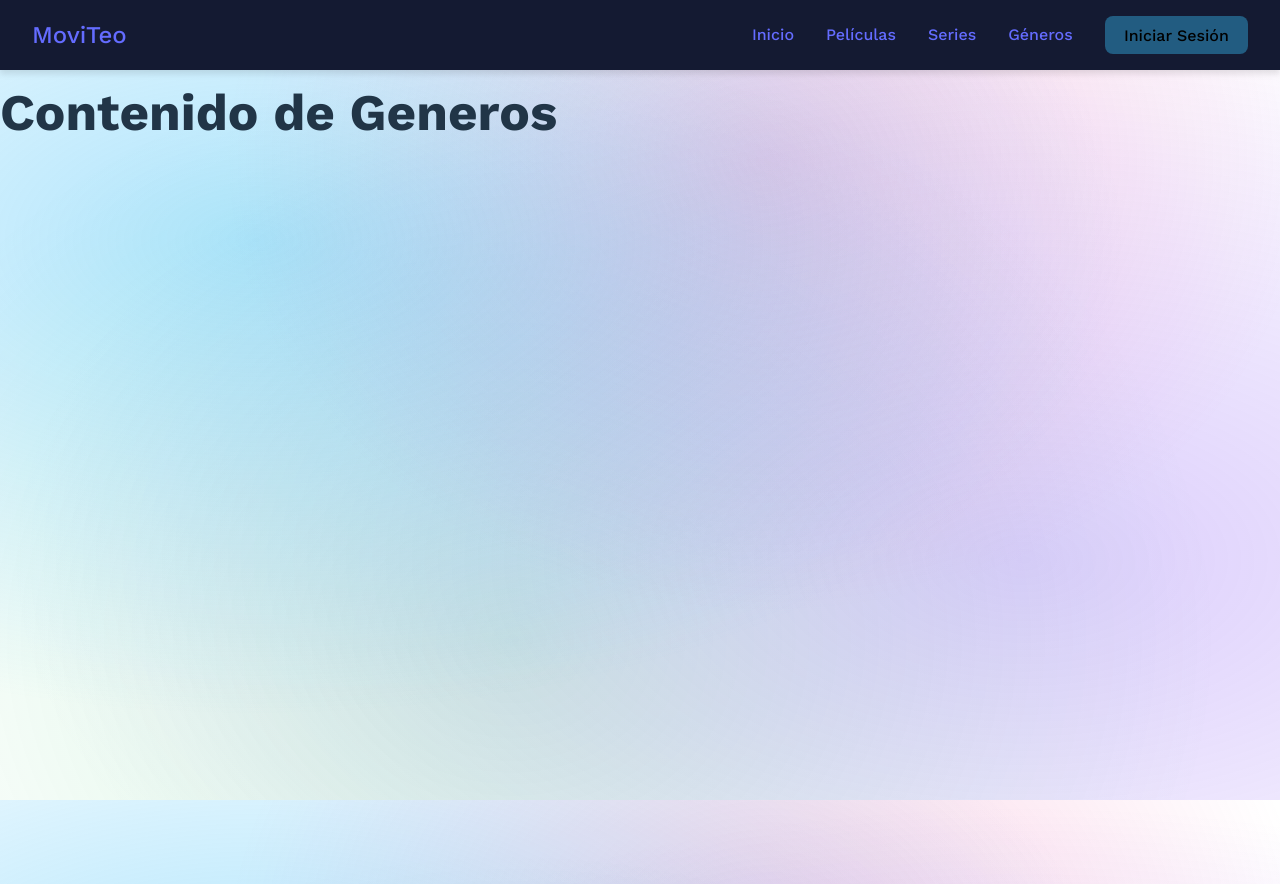
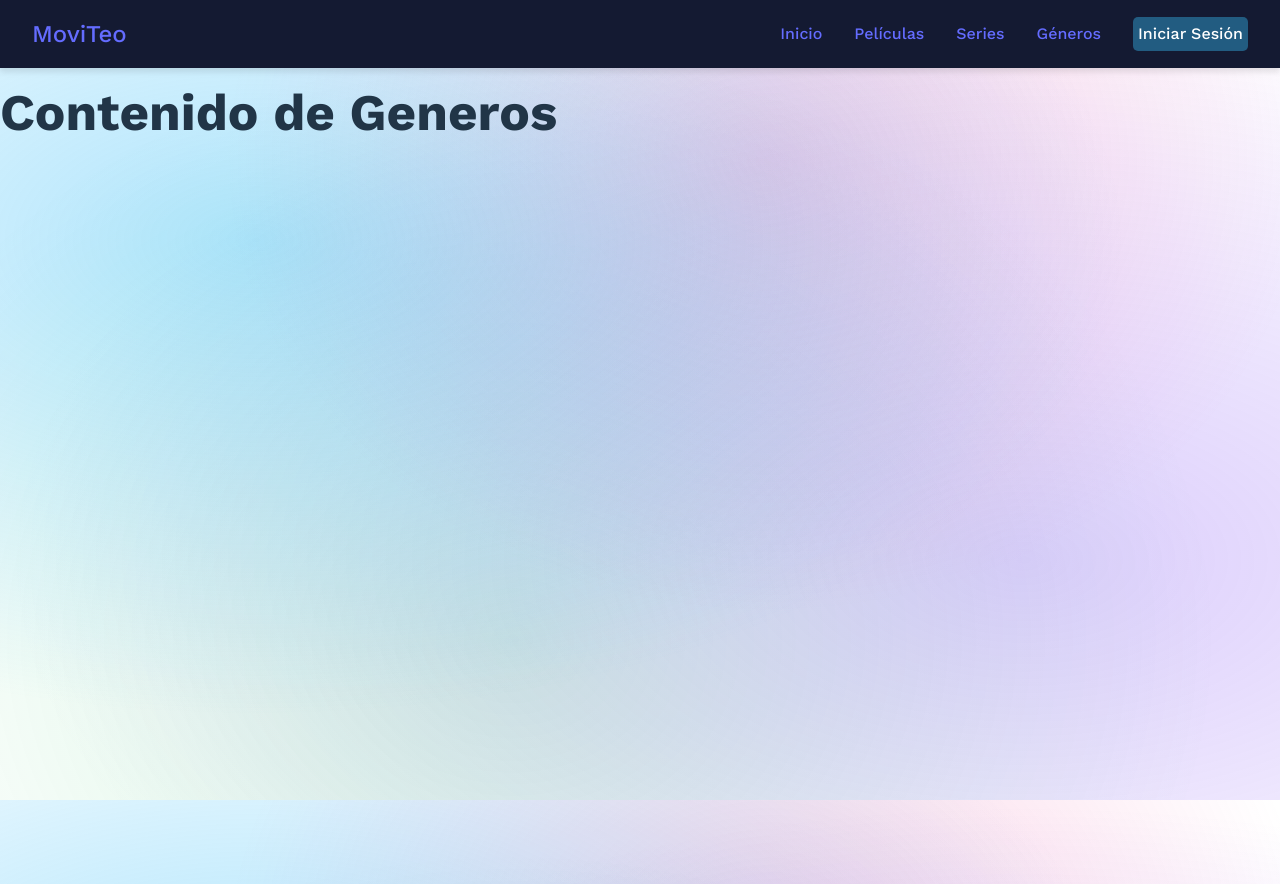
Before and after one commit to EdiTeo/proyectMovie, a React (Vite) app: page /generos in a window 1280 px wide. Built offline with nearby package versions, Linux system fonts and the light colour scheme.

Commit message:
feat: agregar boton de iniciar sesion

```diff
--- a/src/componente/Menu.jsx
+++ b/src/componente/Menu.jsx
@@ -28,9 +28,9 @@ export function  Menu(){
                                 )}
                             </div>
                             <div className="iniciarsesion">
-                                <button className="iniciar-sesion">
+                                <Link to="/registro" className="iniciar-sesion">
                                     Iniciar Sesión
-                                </button>
+                                </Link>
                             </div>
                        </div>
 
--- a/src/style/Menu.css
+++ b/src/style/Menu.css
@@ -28,14 +28,19 @@
     cursor: pointer;
 }
 .iniciar-sesion{
+  display: inline-block;
+  background-color: rgba(56, 189, 248, 0.4);
   border: none;
-  background-color: rgba(56, 189, 248, 0.4);
-  &:hover{
+  width: auto;
+  padding: 5px;
+  border-radius: 5px;
+  transition: transform 0.3s ease, background-color 0.3s ease;
+  color:white;
+}
+.iniciar-sesion:hover{
     transform: scale(1.3);
     background-color: #9ba1fb;
   }
-}
-
 .lista:hover{
     transform: scale(150%);
     color:blueviolet;
@@ -61,9 +66,7 @@
     display: flex;
     justify-content: flex-start;
   }
-  .iniciar-sesion{
-    width: auto;
-  }
+
   .nav-principal{
     flex-wrap: wrap;
   }
```
